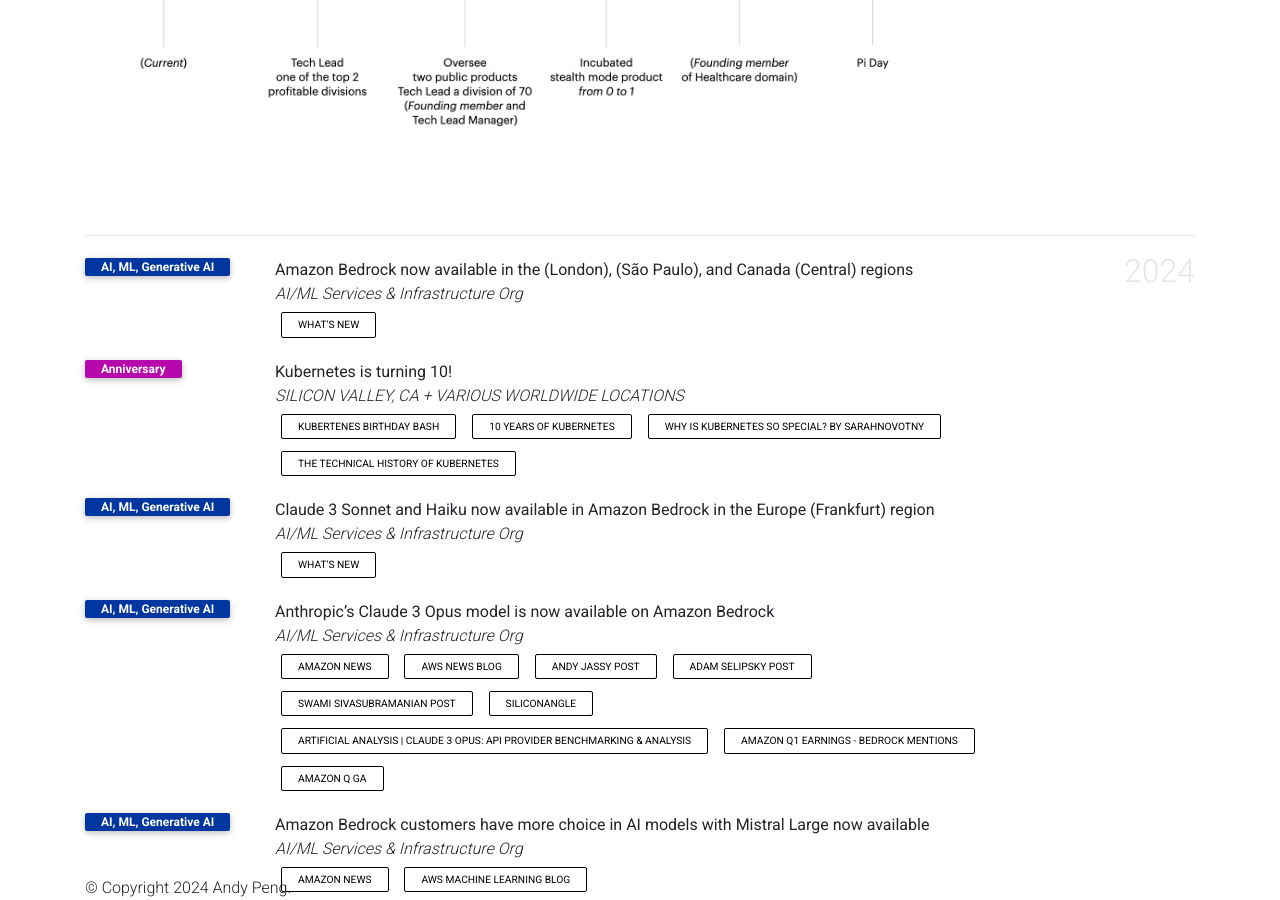
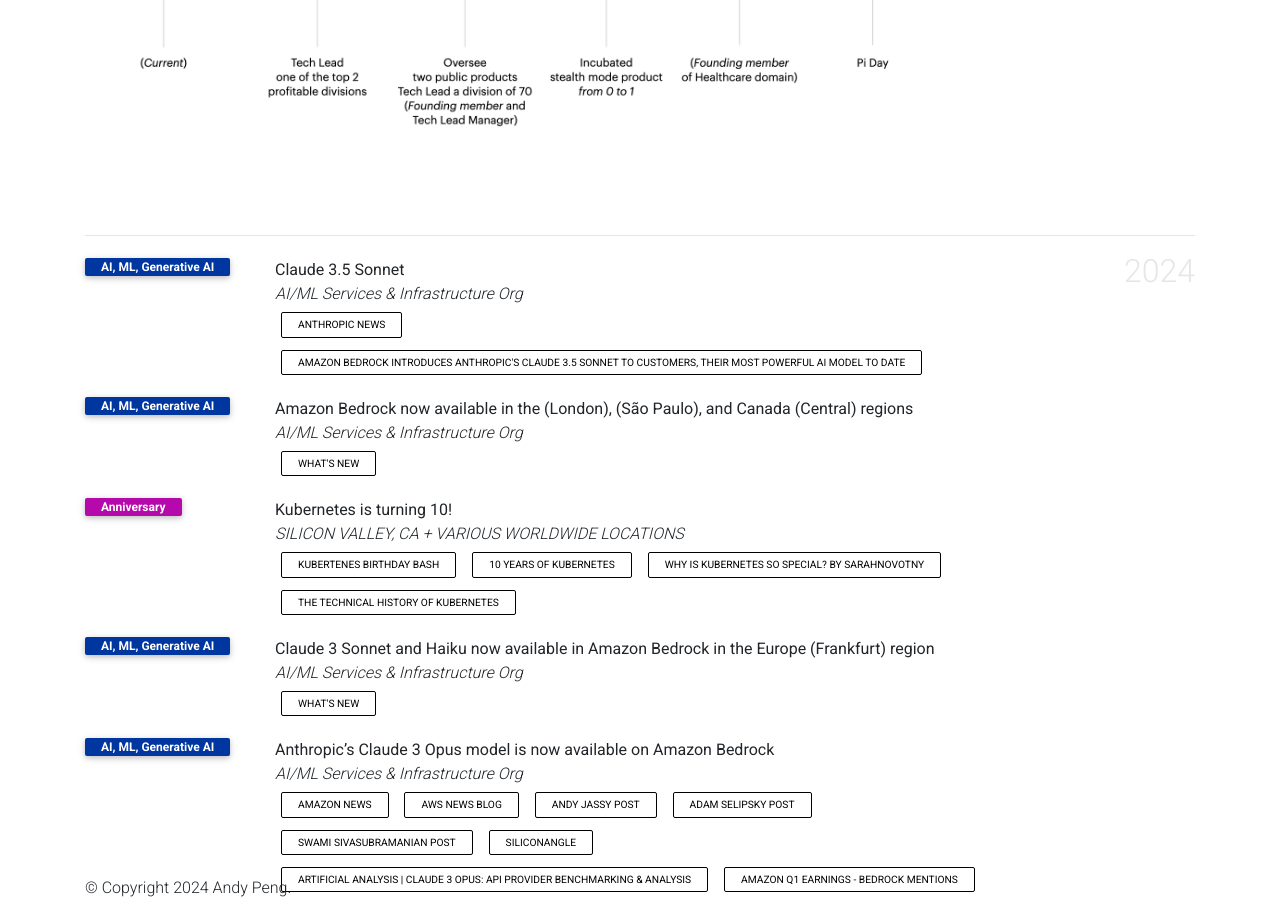
Before and after one commit to gfw001/gfw001.github.io, a Jekyll site: the page products.html, which Jekyll copies as it is, in a window 1280 px wide and 900 px high, scrolled down 489 px. Built offline with Jekyll 4.4.1, drawn with Linux system fonts in a browser that asks for light colours; comment, search, counter and statistics services are not loaded; a style sheet for code colours, icons or effects is not loaded.

Commit message:
Update products.html

```diff
--- a/products.html
+++ b/products.html
@@ -211,6 +211,22 @@
       <div class="publications">
       <h2 class="year">2024</h2>
       <ol class="bibliography">
+         <li>
+            <div class="row">
+               <div class="col-sm-2 abbr"><abbr class="badge">AI, ML, Generative AI</abbr></div>
+               <div id="mao2023agent" class="col-sm-8">
+                  <div class="title">Claude 3.5 Sonnet</div>
+                  <div class="periodical"> <em>AI/ML Services & Infrastructure Org</em> </div>
+                  <div class="links">
+                     <a href="https://www.anthropic.com/news/claude-3-5-sonnet" class="btn btn-sm z-depth-0" role="button" rel="noopener noreferrer" target="_blank">Anthropic News</a>
+                     <a href="https://www.aboutamazon.com/news/aws/amazon-bedrock-anthropic-ai-claude-3-5-sonnet" class="btn btn-sm z-depth-0" role="button" rel="noopener noreferrer" target="_blank">Amazon Bedrock introduces Anthropic's Claude 3.5 Sonnet to customers, their most powerful AI model to date</a>
+                  </div>
+                  <div class="badges">
+                     <span class="altmetric-embed" data-hide-no-mentions="true" data-hide-less-than="15" data-badge-type="2" data-badge-popover="right"></span> <span class="__dimensions_badge_embed__" data-pmid="" data-hide-zero-citations="true" data-style="small_rectangle" data-legend="hover-right" style="margin-bottom: 3px;"></span>
+                  </div>
+               </div>
+            </div>
+         </li>
          <li>
             <div class="row">
                <div class="col-sm-2 abbr"><abbr class="badge">AI, ML, Generative AI</abbr></div>
```
